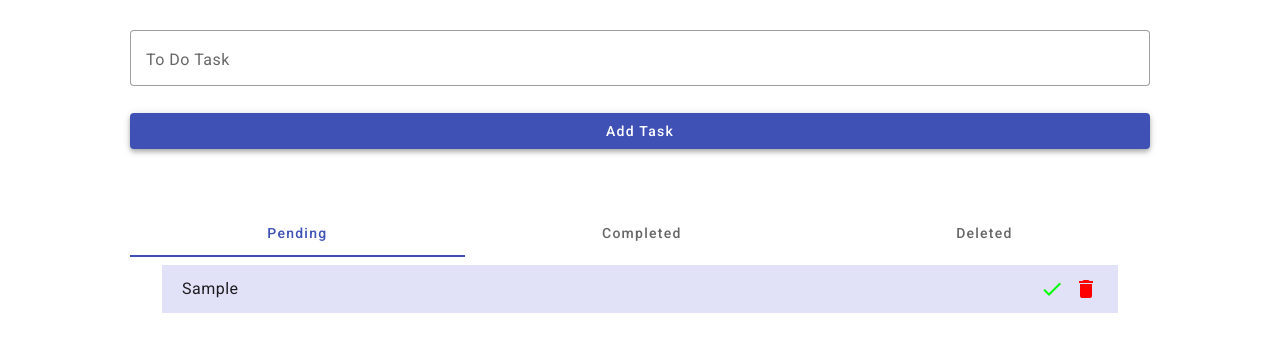
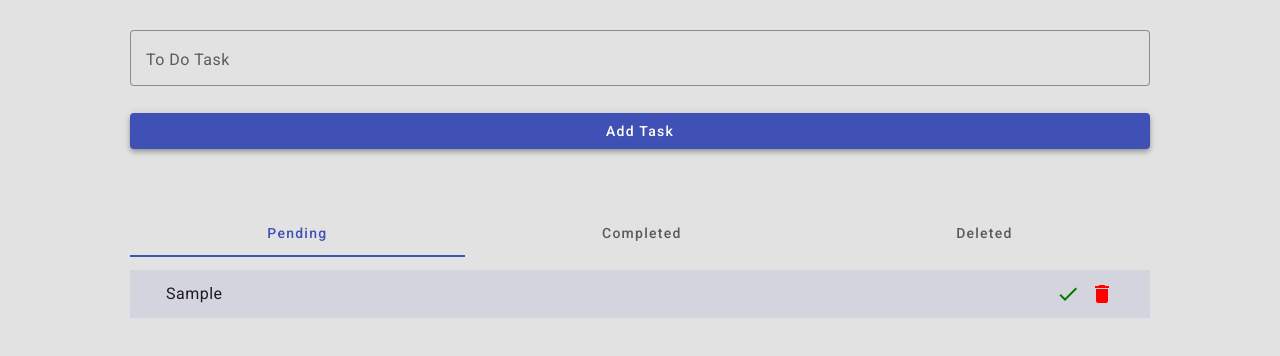
Before and after one commit to casp-e-r/to-do-angular, an Angular app: page / in a window 1280 px wide. Both pictures are taken after typing "Sample" into the empty fields and a click on the button "Add Task". Shown: the top 356 px of the page. Built offline with nearby package versions, Linux system fonts and the light colour scheme.

Commit message:
Added basic styles

```diff
--- a/src/app/app.component.html
+++ b/src/app/app.component.html
@@ -1,4 +1,4 @@
 <section class="app-container">
   <app-add-todo (taskAdded)="addTask($event)" ></app-add-todo>
-  <app-todolist [tasks]="tasks" (taskCompleted)="completeTask($event)" (taskDeleted)="deleteTask($event)" ></app-todolist>
+  <app-todolist [tasks]="tasks"  (taskCompleted)="completeTask($event)" (taskDeleted)="deleteTask($event)" ></app-todolist>
 </section>
--- a/src/app/app.component.ts
+++ b/src/app/app.component.ts
@@ -9,19 +9,19 @@ export class AppComponent {
   title = 'to-do-list';
   tasks: any ={pending:[],completed:[],deleted:[]}
   addTask(task: string) {
-    this.tasks.pending.push(task);
+    this.tasks.pending.push({task:task,id:this.tasks.pending.length+1});
   }
 
-  completeTask(completedTask:string) {
+  completeTask(completedTask:any) {
     if (this.tasks.pending.includes(completedTask)) {
       this.tasks.completed.push(completedTask);
-      this.tasks.pending = this.tasks.pending.filter((tData:string)=>tData !=completedTask)
+      this.tasks.pending = this.tasks.pending.filter((tData:any)=>tData?.id !=completedTask?.id)
     }
   }
-  deleteTask(deletedTask:string) {
+  deleteTask(deletedTask:any) {
     if (this.tasks.pending.includes(deletedTask)) {
       this.tasks.deleted.push(deletedTask);
-      this.tasks.pending = this.tasks.pending.filter((tData:string)=>tData !=deletedTask)
+      this.tasks.pending = this.tasks.pending.filter((tData:any)=>tData?.id !=deletedTask?.id)
 
     }
   }
--- a/src/app/todolist/todolist.component.css
+++ b/src/app/todolist/todolist.component.css
@@ -11,14 +11,33 @@
     display: flex;
     justify-content: space-between;
     padding: 20px;
-    background-color: rgba(161, 161, 233, 0.315);
-  }
+}
 .empty-card{
-    height: 200px;
+    background-color: #f5f5f563;
+    padding: 20px;
+    border-radius: 8px;
+    box-shadow: 0 2px 4px rgba(0, 0, 0, 0.1);
     display: flex;
     justify-content: center;
     align-items: center;
+    height: 150px;
+    color: #666;
+    font-size: 18px;
+    font-weight: 500;
 }
 .icon-delete { color: #ff0000; cursor:pointer }
-.icon-complete { color: #00ff00; cursor:pointer }
+.icon-complete { color: #007700; cursor:pointer }
 .icon-edit { color: #ff8800; cursor:pointer }
+
+.pending-task{
+    margin:5px 0 5px 0;
+    background-color: rgba(183, 183, 212, 0.315);
+}
+.completed-task{
+    margin:5px 0 5px 0;
+    background-color: rgba(102, 233, 120, 0.315);
+}
+.deleted-task{
+    margin:5px 0 5px 0;
+    background-color: rgba(233, 161, 161, 0.315);
+}
--- a/src/app/todolist/todolist.component.html
+++ b/src/app/todolist/todolist.component.html
@@ -3,47 +3,47 @@
     <mat-tab label="Pending">
       <mat-list role="list" #pendingTasks>
         <ng-container *ngIf="tasks.pending.length > 0; else emptyState">
-          <mat-list-item *ngFor="let pending of tasks.pending as task">
-            <mat-card>
-              <mat-card-content>
+          <mat-list-item
+            class="pending-task"
+            *ngFor="let pending of tasks.pending"
+          >
             <div class="task-container">
-                  <div>{{ pending }}</div>
-                  <div style="display:flex;gap:10px">
-                    <mat-icon class="icon-complete" (click)="completeTask(pending)">check</mat-icon>
-                    <mat-icon class="icon-delete" (click)="deleteTask(pending)">delete</mat-icon>
+              <div>{{ pending.task }}</div>
+              <div style="display: flex; gap: 10px">
+                <mat-icon class="icon-complete" (click)="completeTask(pending)"
+                  >check</mat-icon
+                >
+                <mat-icon class="icon-delete" (click)="deleteTask(pending)"
+                  >delete</mat-icon
+                >
               </div>
             </div>
-              </mat-card-content>
-            </mat-card>
           </mat-list-item>
         </ng-container>
         <ng-template #emptyState>
           <mat-card class="empty-card">
-            <mat-card-content>
-              No pending tasks.
-            </mat-card-content>
+            <mat-card-content> No pending tasks. </mat-card-content>
           </mat-card>
         </ng-template>
       </mat-list>
     </mat-tab>
     <mat-tab label="Completed">
       <mat-list role="list" #completedTasks>
-        <ng-container *ngIf="tasks.completed.length > 0; else emptyCompletedState">
-          <mat-list-item *ngFor="let completed of tasks.completed as task">
-            <mat-card>
-              <mat-card-content>
+        <ng-container
+          *ngIf="tasks.completed.length > 0; else emptyCompletedState"
+        >
+          <mat-list-item
+            class="completed-task"
+            *ngFor="let completed of tasks.completed"
+          >
             <div class="task-container">
-                  <div>{{ task }}</div>
+              <div>{{ completed.task }}</div>
             </div>
-              </mat-card-content>
-            </mat-card>
           </mat-list-item>
         </ng-container>
         <ng-template #emptyCompletedState>
           <mat-card class="empty-card">
-            <mat-card-content>
-              No completed tasks.
-            </mat-card-content>
+            <mat-card-content> No completed tasks. </mat-card-content>
           </mat-card>
         </ng-template>
       </mat-list>
@@ -51,21 +51,18 @@
     <mat-tab label="Deleted">
       <mat-list role="list" #deletedTasks>
         <ng-container *ngIf="tasks.deleted.length > 0; else emptyDeletedState">
-          <mat-list-item *ngFor="let deleted of tasks.deleted as task">
-            <mat-card>
-              <mat-card-content>
+          <mat-list-item
+            class="deleted-task"
+            *ngFor="let deleted of tasks.deleted"
+          >
             <div class="task-container">
-                  <div>{{ task }}</div>
+              <div>{{ deleted.task }}</div>
             </div>
-              </mat-card-content>
-            </mat-card>
           </mat-list-item>
         </ng-container>
         <ng-template #emptyDeletedState>
           <mat-card class="empty-card">
-            <mat-card-content>
-              No deleted tasks.
-            </mat-card-content>
+            <mat-card-content> No deleted tasks. </mat-card-content>
           </mat-card>
         </ng-template>
       </mat-list>
--- a/src/styles.css
+++ b/src/styles.css
@@ -1,4 +1,4 @@
 /* You can add global styles to this file, and also import other style files */
 
-html, body { height: 100%; }
+html, body { height: 100%;background-color:#e2e2e2 ; }
 body { margin: 0; font-family: Roboto, "Helvetica Neue", sans-serif; }
```
Lines whose indentation alone changed are shown as unchanged.
